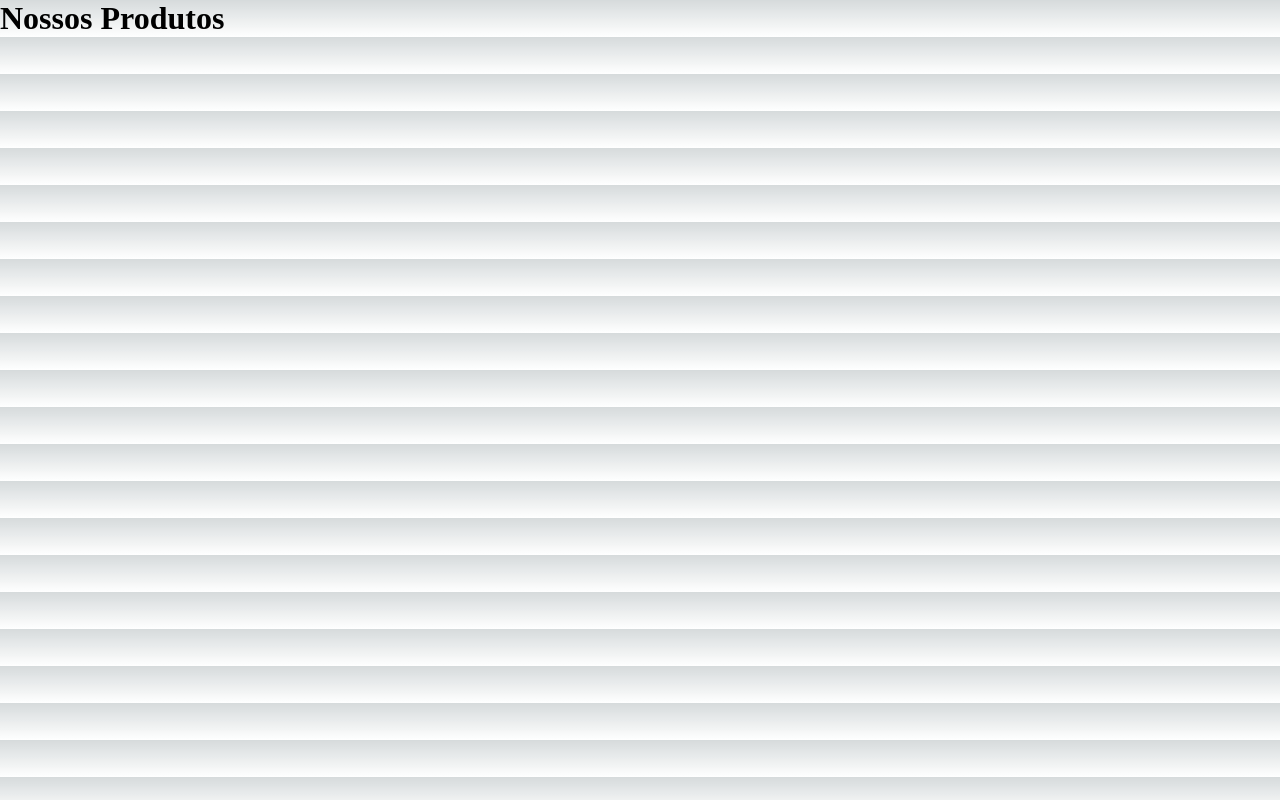
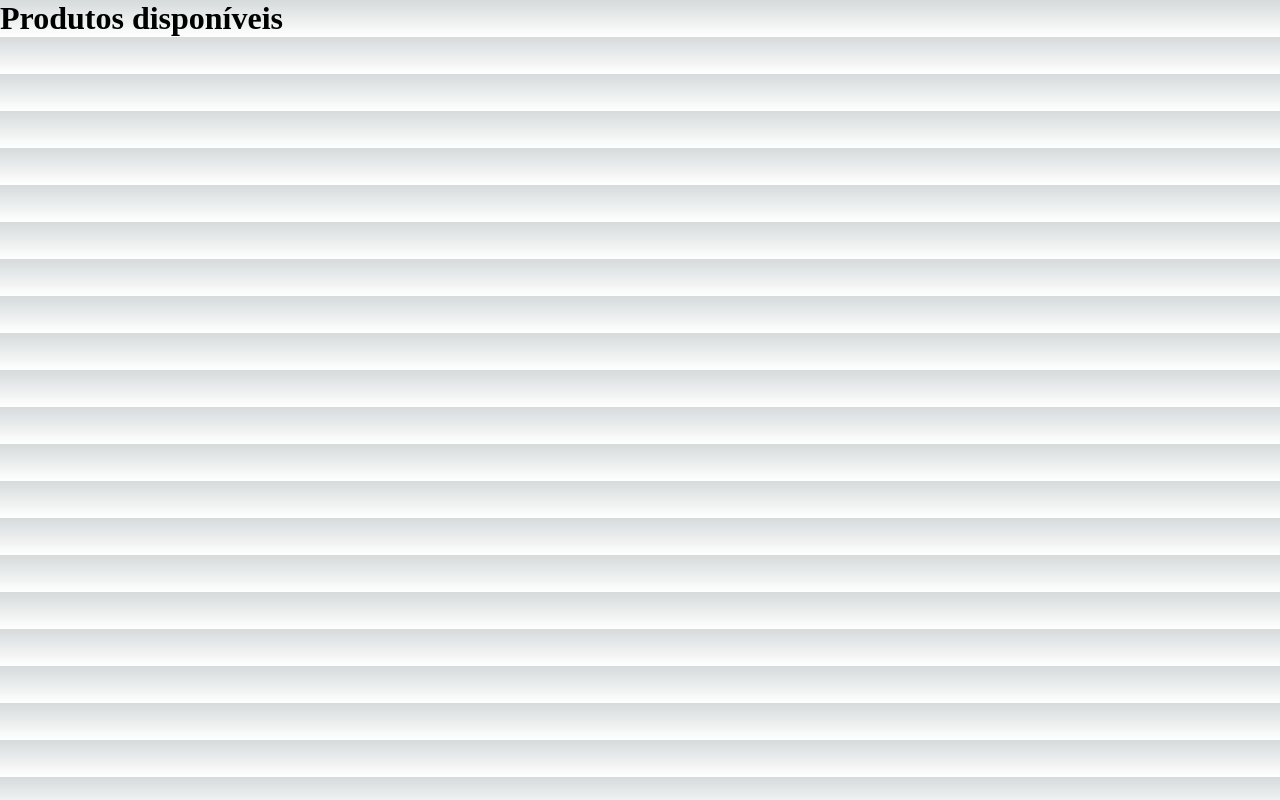
Before and after one commit to JoaoPedroSarmento/black-nextjs, a Next.js app: page /products in a window 1280 px wide. Built offline with nearby package versions, Linux system fonts and the light colour scheme.

Commit message:
Estrutura de um projeto next

```diff
--- a/pages/products.tsx
+++ b/pages/products.tsx
@@ -12,7 +12,7 @@ const Products: NextPage = () => {
         <link rel="icon" href="/favicon.ico" />
       </Head>
 
-      <h1>Nossos Produtos</h1>
+      <h1>Produtos disponíveis</h1>
     </>
   );
 };
```
